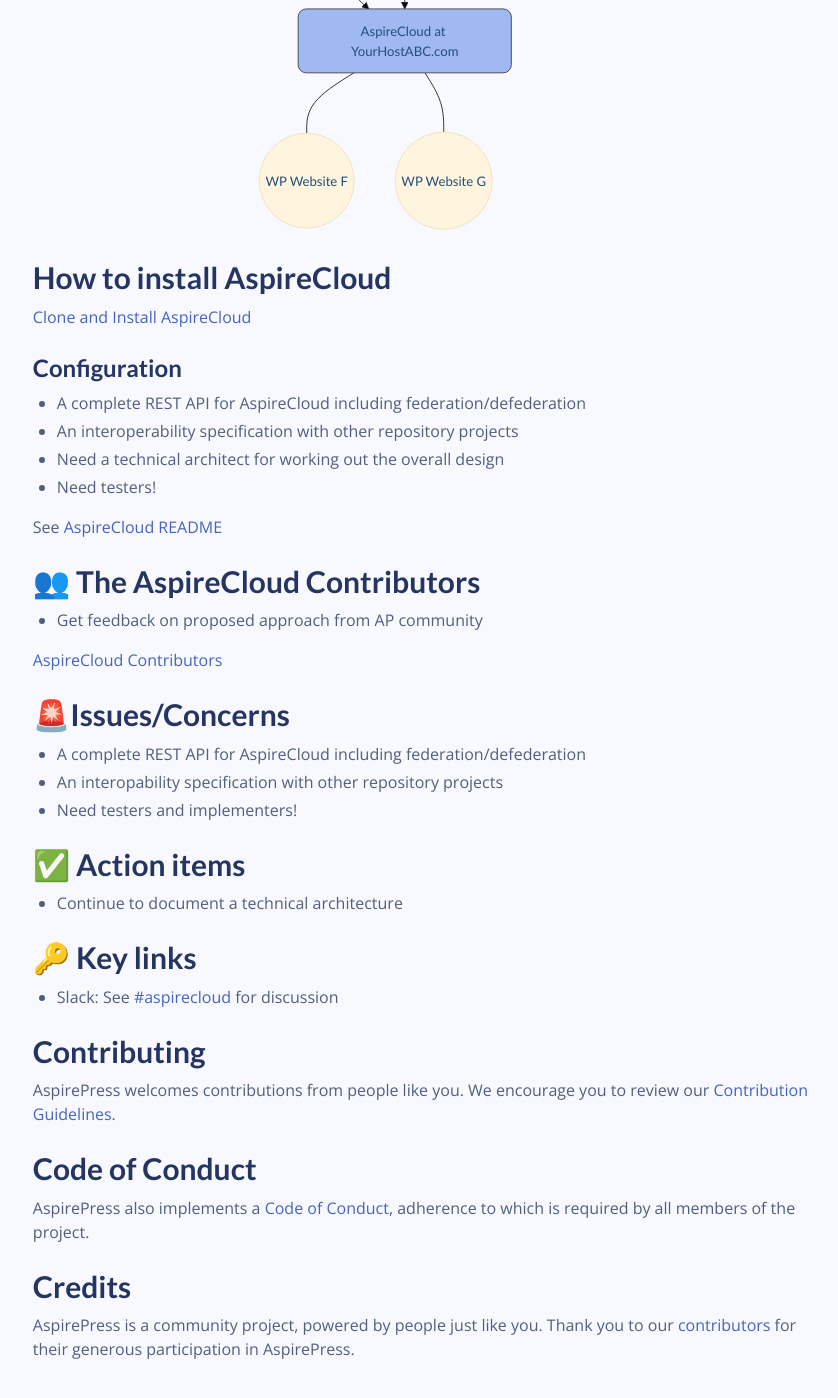
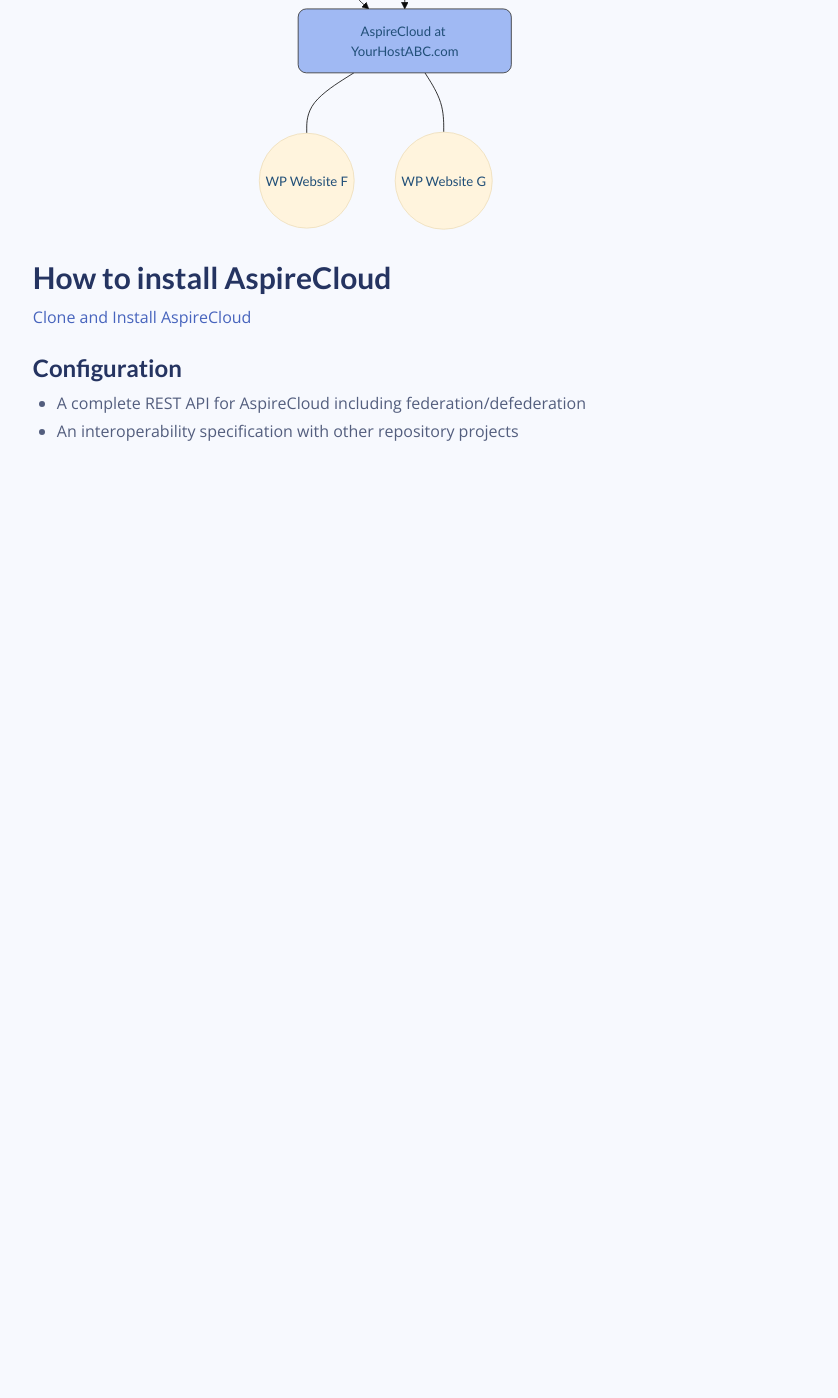
Before and after one commit to aspirepress/documentation, a Jekyll site: the page built from docs/aspirecloud/index.md, in a window 1280 px wide and 1400 px high, scrolled down 1055 px. Shown: the whole window, without its empty margins (374-1212 px from the left). Built offline with Jekyll 4.4.1, drawn with Linux system fonts in a browser that asks for light colours; comment, search, counter and statistics services are not loaded; after the commit the page ends 1552 px from its top, so only the background shows below that.

Commit message:
Update index.md
Signed-off-by: Amnesty AM <37809410+AmnestyAM@users.noreply.github.com>

```diff
--- a/docs/aspirecloud/index.md
+++ b/docs/aspirecloud/index.md
@@ -39,44 +39,3 @@ flowchart TD
 ### Configuration
 - A complete REST API for AspireCloud including federation/defederation
 - An interoperability specification with other repository projects
-- Need a technical architect for working out the overall design
-- Need testers!
-
-See [AspireCloud README](https://github.com/aspirepress/AspireCloud)
-
-## 👥 The AspireCloud Contributors
-
-- Get feedback on proposed approach from AP community
-
-[AspireCloud Contributors](https://github.com/aspirepress/AspireCloud/graphs/contributors)
-
-## 🚨Issues/Concerns
-
-- A complete REST API for AspireCloud including federation/defederation
-- An interopability specification with other repository projects
-- Need testers and implementers!
-
-
-## ✅ Action items
-
-- Continue to document a technical architecture
-
-## 🔑 Key links
-
-- Slack: See [#aspirecloud](https://app.slack.com/client/T07Q5LB7W23/C07QYT2BRQ9) for discussion
-
-## Contributing
-
-AspirePress welcomes contributions from people like you. We encourage you to review
-our [Contribution Guidelines](https://github.com/aspirepress/.github/blob/main/CONTRIBUTING.md).
-
-## Code of Conduct
-
-AspirePress also implements a [Code of Conduct](https://github.com/aspirepress/.github/blob/main/CODE_OF_CONDUCT.md),
-adherence to which is required by all members of the project.
-
-## Credits
-
-AspirePress is a community project, powered by people just like you. Thank you to
-our [contributors](https://github.com/aspirepress/.github/blob/main/CREDITS.md) for their generous participation in
-AspirePress.
```
